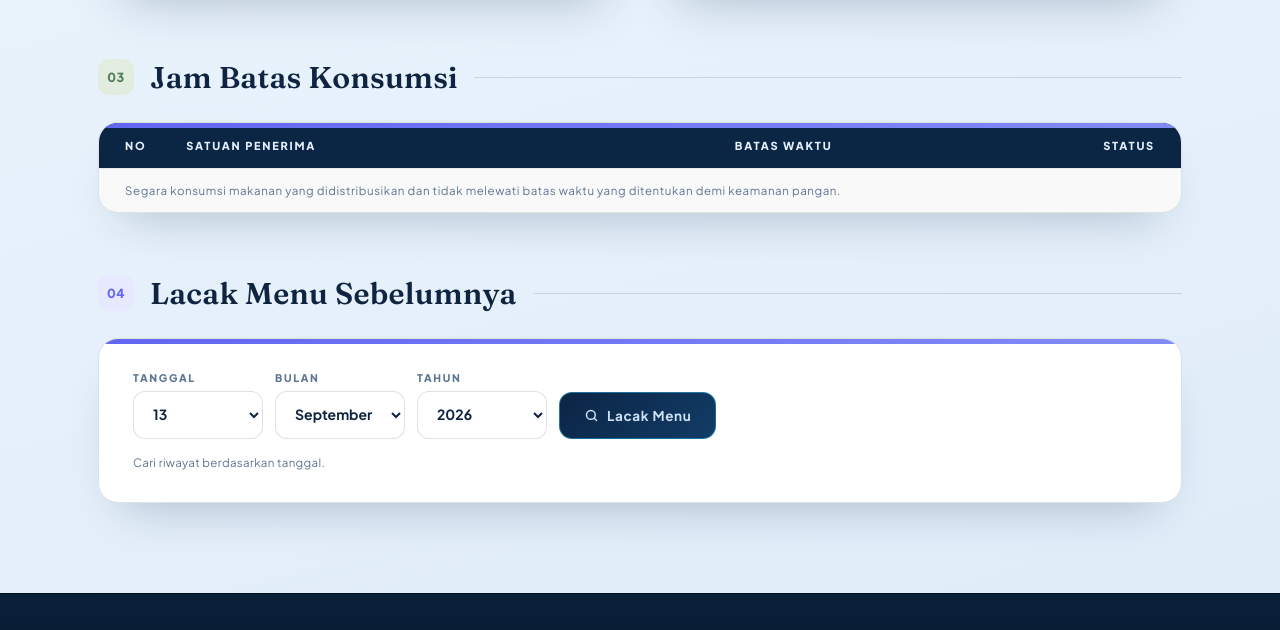
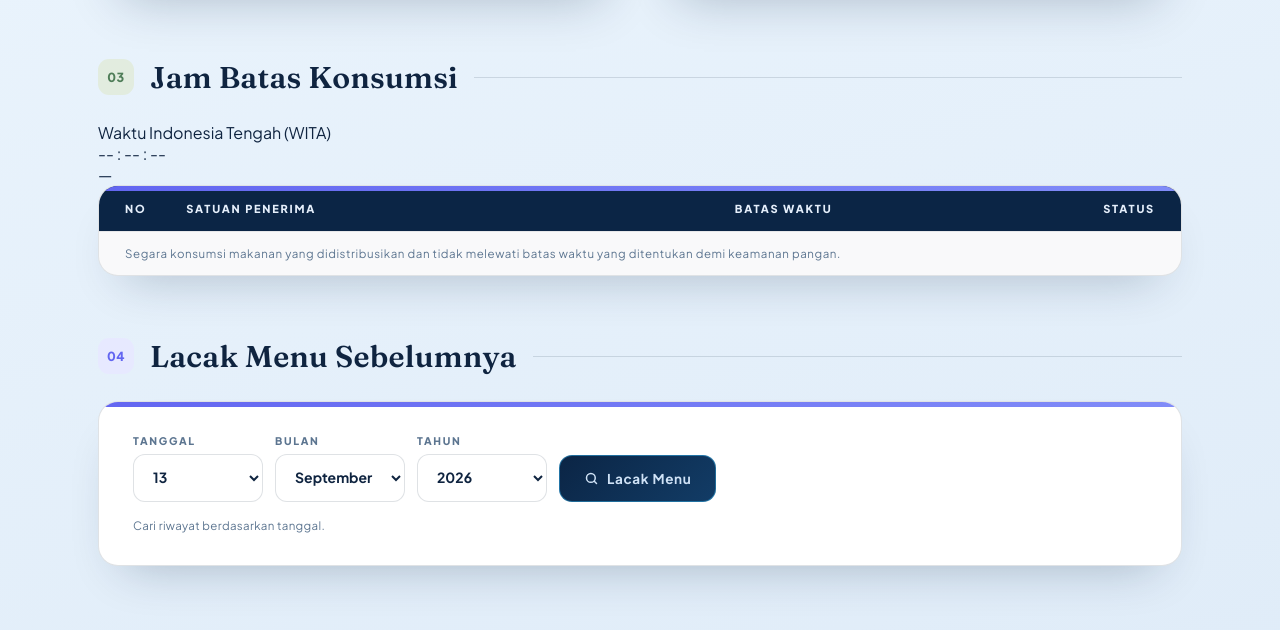
Before and after one commit to hamk4dev/menu-sppg, a website: page index.html in a window 1280 px wide. Shown: the part 1669-2299 px from the top of the page. Drawn offline with Linux system fonts and the light colour scheme; no server answers.

Commit message:
Add clock display for WITA in index.html

```diff
--- a/index.html
+++ b/index.html
@@ -129,6 +129,17 @@
         <span class="num">03</span>
         <h2>Jam Batas Konsumsi</h2>
         <span class="rule"></span>
+      </div>
+      <div class="clock-card reveal">
+    <div class="clock-label">Waktu Indonesia Tengah (WITA)</div>
+    <div class="clock-time">
+      <span class="ct-h" id="ctH">--</span>
+      <span class="ct-colon">:</span>
+      <span class="ct-m" id="ctM">--</span>
+      <span class="ct-colon">:</span>
+      <span class="ct-s" id="ctS">--</span>
+    </div>
+    <div class="clock-date" id="ctDate">—</div>
       </div>
       <div class="panel acc-plum table-card">
         <div class="table-scroll">
```
